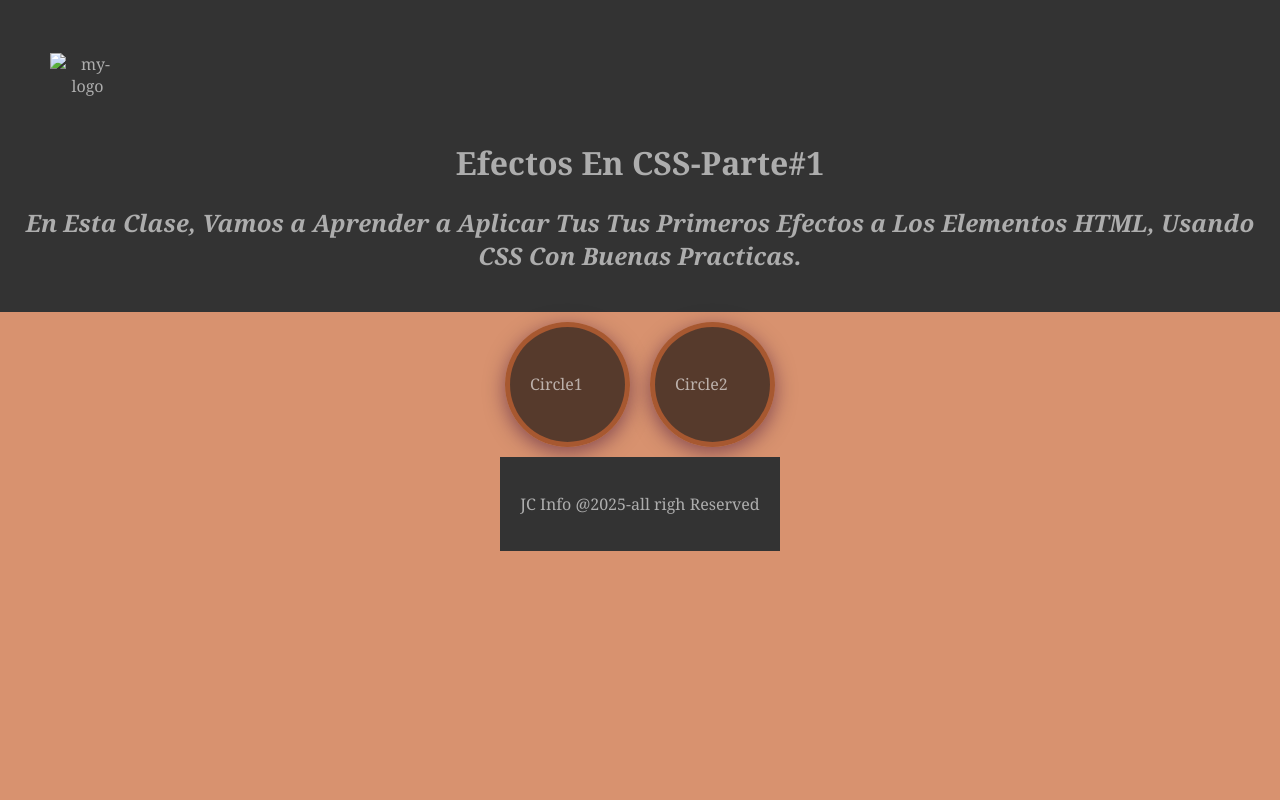
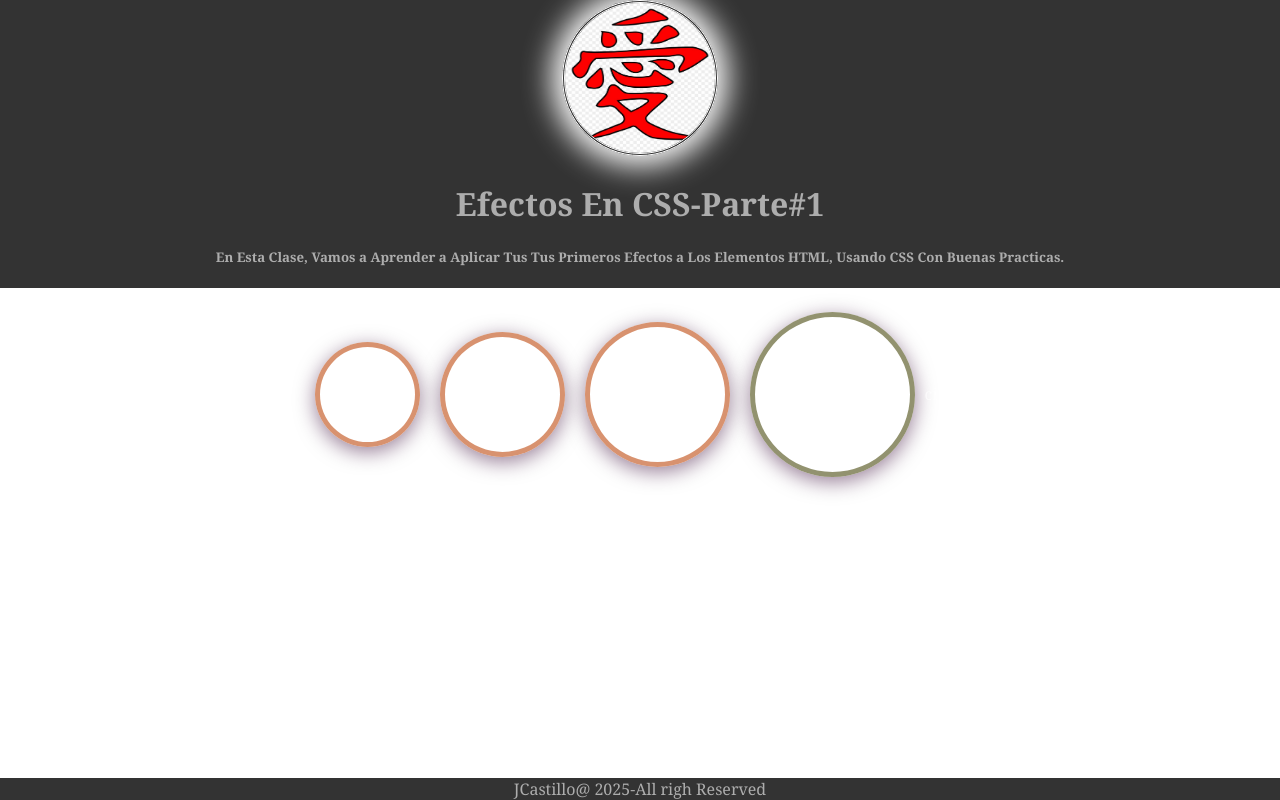
Before and after one commit to Jeisoncastillo/Selectores-CSS, a plain HTML site: page Efectos CSS/index.html in a window 1280 px wide. Drawn offline with Linux system fonts and the light colour scheme.

Commit message:
Se Anadio Un Logo Estilizado y Se Mejoraron Los Circle, Tambien Se Estilizo La Pagina

```diff
--- a/Efectos CSS/index.html
+++ b/Efectos CSS/index.html
@@ -8,22 +8,25 @@
 </head>
 <body>
     <header>
-        <div class="logo">
-            <img src="logo.png" alt="my-logo">
-        </div>
+            <img src="Glogo.jpg"
+             width="150"
+             height="150" alt="Jc Solutions">
         <h1>Efectos En CSS-Parte#1</h1>
-        <h2><em>En Esta Clase, Vamos a Aprender a Aplicar Tus Tus
+        <h5>En Esta Clase, Vamos a Aprender a Aplicar Tus Tus
             Primeros Efectos a Los Elementos HTML,
-            Usando CSS Con Buenas Practicas.</em></h2>
-        </h2>
+            Usando CSS Con Buenas Practicas.</h5>
     </header>
 
     <main class="container">
         <div class="circle1">Circle1</div>
         <div class="circle2">Circle2</div>
+        <div class="circle3">Circle3</div>
+        <div class="circle4">Circle4</div>
+        <div class="circle5">circle5</div>
+
     </main>
     <footer>
-        <p>JC Info @2025-all righ Reserved</p>
+        <p>JCastillo@ 2025-All righ Reserved</p>
     </footer>
 </body>
 </html>
--- a/Efectos CSS/style.css
+++ b/Efectos CSS/style.css
@@ -3,63 +3,94 @@ display: flex;
 flex-direction: column;
 justify-content: center;
 align-items: center;
-min-height: 1%;
 margin:0;
 font-family: Georgia, 'Times New Roman', Times, serif;
-background:rgba(200,100,50,0.7);
+background:white;
 color:rgba(255,255,255,0.6);
 }
 
-header, footer{
+header{
 text-align: center;
-padding: 20px;
+width: 100%;
+padding:auto;
 background-color: #333;
+
 
 }
 
 .container{
-display: flex;
-justify-content: center;
-align-items: center;
+    display: flex;
+    align-items: center;
+    justify-content:center ;
+    text-align: center;
+    margin: 1px;
+    padding:1%;
+}
+
+.container.hover{
+border: 5px solid rgba(70, 10, 10, 0.6);
+}
+
+
+img{
+border-radius: 50%;
+border-style: double;
+color: white;
+box-shadow: 0px 0px 30px 10px;
+transition:
+ box-shadow 5s ease;
+}
+
+img:hover{
+   box-shadow: 0px 10px 30px black;
+   border-radius: white;
+   border: black;
+
+}
+
+
+footer,p{
+    text-align: center;
+    justify-content: center;
+    align-items: center;
+    position:fixed;
+    bottom: 0;
+    margin:auto;
+    padding:10;
+    width: 100%;
+    background-color: #333;
 
 
 }
 
-.logo{
-height: 50px;
+.circle1{
+background: rgba(255, 255, 255, 0.6);
+border:5px solid rgba(200,100,50,0.7);
+width: 75px;
+height: 75px;
+border-radius: 50%;
+box-shadow: 0 5px 20px rgba(50,0,50,0.5);
+margin: 10px;
+padding: 10px;
+cursor: pointer;
+transition:
+   border-color 2s ease,
+   background-color 2s ease,
+   box-shadow 5s ease,
+   width 100px  2s ease,
+   height 100px 2s ease;
+}
+
+.circle1:hover {
+background-color: rgb(255,250,50);
+box-shadow: 0px 20px 30px black;
+width: 100px;
+height: 100px;
+}
 
 
-}
-
-header.{
-top: 0;
-}
-
-footer{
-    bottom: 0;
-    margin:auto;
-    padding:auto;
-
-
-}
-
-div{
-    display: flex;
-    align-items: center;
-    justify-content: ;
-    transition: border 1s ease;
-    width: 75px;
-    height: 75px;
-    margin: 10px;
-    padding: 20px;
-}
-
-div.hover{
-border: 5px solid rgba(255,255,255,0.6);
-}
-
-.circle1{
-background: rgba(0,0,0,0.6);
+.circle2{
+background: rgba(255, 255, 255, 0.6);
 border:5px solid rgba(200,100,50,0.7);
 width: 75px;
 height: 75px;
@@ -69,32 +100,63 @@ margin: 10px;
 padding: 20px;
 cursor: pointer;
 transition:
- border-color 1s ease,
- background-color 1s ease,
- box-shadow 1s ease;
-}
-
-.circle1:hover {
-background-color: rgb(255, 0, 0);
-box-shadow: 0px 10px 30px black;
-}
-
-
-.circle2{
-background: rgba(0,0,0,0.6);
-border:5px solid rgba(200,100,50,0.7);
-
-border-radius: 50%;
-box-shadow: 0 5px 20px rgba(50,0,50,0.5);
-
-cursor: pointer;
-transition:
-  border-color 1s ease,
-  background-color 1s ease,
-  box-shadow 1s ease;
+   border-color 2s ease,
+   background-color 2s ease,
+   box-shadow 2s ease;
 }
 
 .circle2:hover {
+background-color: rgb(255, 100, 250);
+box-shadow: 0px 10px 30px black;
+padding: 45px;
+}
+
+.circle3{
+background: rgba(255, 255, 255, 0.6);
+border:5px solid rgba(200,100,50,0.7);
+width: 75px;
+height: 75px;
+border-radius: 50%;
+box-shadow: 0 5px 20px rgba(50,0,50,0.5);
+margin: 10px;
+padding: 30px;
+cursor: pointer;
+transition:
+   border-color 2s ease,
+   background-color 2s ease,
+   box-shadow 2s ease;
+}
+
+.circle3:hover{
 background-color: rgb(255, 0, 0);
 box-shadow: 0px 10px 30px black;
+padding: 70px;
 }
+
+.circle4{
+background: rgba(255, 255, 255, 0.6);
+border:5px solid rgba(100,100,50,0.7);
+width: 75px;
+height: 75px;
+border-radius: 50%;
+box-shadow: 0 5px 20px rgba(50,0,50,0.5);
+margin: 10px;
+padding: 40px;
+cursor: pointer;
+
+   transition:
+   border-color 12s ease,
+   background-color 12s ease,
+   box-shadow 12s ease,
+   width 10s ease,
+   height 10s ease;
+}
+
+.circle4:hover{
+border-color: aquamarine;
+background-color: rgb(241, 241, 241);
+box-shadow: 0px 10px 30px black;
+width: 1000px;
+height: 1000px;
+
+}
```
Also changed, not shown: Efectos CSS/GLogo.jpg (added).
